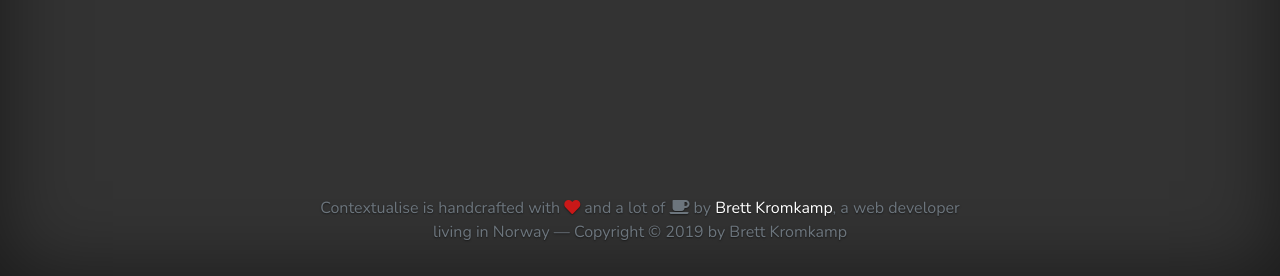
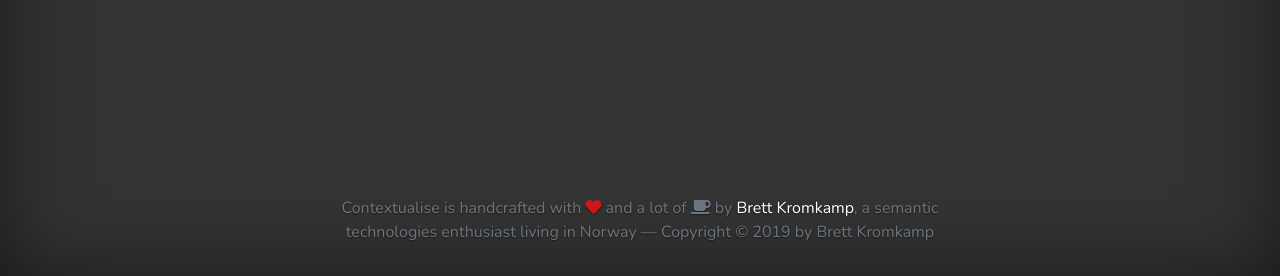
Before and after one commit to brettkromkamp/contextualise, a Flask app: page / in a window 1280 px wide. Shown: the part 524-800 px from the top of the page. Run offline with Flask 2, Linux system fonts and the light colour scheme; data that the repository does not hold is empty; parts of the project's set-up code (start-up, migrations or seed data) failed here and were passed over; some libraries are stand-ins or nearby versions; some web fonts are replaced.

Commit message:
Minor template modifications.

```diff
--- a/contextualise/templates/index.html
+++ b/contextualise/templates/index.html
@@ -48,11 +48,9 @@
     <footer class="mastfoot mt-auto">
         <div class="inner">
             <p class="text-muted">Contextualise is handcrafted with <i class="fas fa-heart" style="color:#c91818;"></i>
-                and a lot
-                of <i
-                        class="fas fa-coffee"></i> by <a href="https://twitter.com/brettkromkamp">Brett Kromkamp</a>, a
-                web developer
-                living in Norway &mdash; Copyright &copy; 2019 by Brett Kromkamp</p>
+                and a lot of <i class="fas fa-coffee"></i> by <a href="https://twitter.com/brettkromkamp">Brett
+                    Kromkamp</a>, a
+                semantic technologies enthusiast living in Norway &mdash; Copyright &copy; 2019 by Brett Kromkamp</p>
         </div>
     </footer>
 </div>
--- a/contextualise/templates/layout-1-column.html
+++ b/contextualise/templates/layout-1-column.html
@@ -112,8 +112,8 @@
 </main>
 <footer class="footer mt-auto py-3">
     <div class="container">
-		<span class="text-muted">Contextualise is handcrafted with <i class="fas fa-heart" style="color:#c91818;"></i> and a lot of <i
-                class="fas fa-coffee"></i> by <a href="https://twitter.com/brettkromkamp">Brett Kromkamp</a>, a web developer living in Norway  &mdash; Copyright &copy; 2019 by Brett Kromkamp</span>
+		<span class="text-muted"><small>Contextualise is handcrafted with <i class="fas fa-heart" style="color:#c91818;"></i> and a lot of <i
+                class="fas fa-coffee"></i> by <a href="https://twitter.com/brettkromkamp">Brett Kromkamp</a>, a semantic technologies enthusiast living in Norway  &mdash; Copyright &copy; 2019 by Brett Kromkamp</small></span>
     </div>
 </footer>
 <script crossorigin="anonymous" integrity="sha256-FgpCb/KJQlLNfOu91ta32o/NMZxltwRo8QtmkMRdAu8="
--- a/contextualise/templates/layout_maps.html
+++ b/contextualise/templates/layout_maps.html
@@ -69,8 +69,8 @@
 
 <footer class="footer mt-auto py-3">
     <div class="container">
-		<span class="text-muted">Contextualise is handcrafted with <i class="fas fa-heart" style="color:#c91818;"></i> and a lot of <i
-                class="fas fa-coffee"></i> by <a href="https://twitter.com/brettkromkamp">Brett Kromkamp</a>, a web developer living in Norway  &mdash; Copyright &copy; 2019 by Brett Kromkamp</span>
+		<span class="text-muted"><small>Contextualise is handcrafted with <i class="fas fa-heart" style="color:#c91818;"></i> and a lot of <i
+                class="fas fa-coffee"></i> by <a href="https://twitter.com/brettkromkamp">Brett Kromkamp</a>, a semantic technologies enthusiast living in Norway  &mdash; Copyright &copy; 2019 by Brett Kromkamp</small></span>
     </div>
 </footer>
 <script crossorigin="anonymous"
--- a/contextualise/templates/layout_notes.html
+++ b/contextualise/templates/layout_notes.html
@@ -87,8 +87,8 @@
 
 <footer class="footer mt-auto py-3">
     <div class="container">
-		<span class="text-muted">Contextualise is handcrafted with <i class="fas fa-heart" style="color:#c91818;"></i> and a lot of <i
-                class="fas fa-coffee"></i> by <a href="https://twitter.com/brettkromkamp">Brett Kromkamp</a>, a web developer living in Norway  &mdash; Copyright &copy; 2019 by Brett Kromkamp</span>
+		<span class="text-muted"><small>Contextualise is handcrafted with <i class="fas fa-heart" style="color:#c91818;"></i> and a lot of <i
+                class="fas fa-coffee"></i> by <a href="https://twitter.com/brettkromkamp">Brett Kromkamp</a>, a semantic technologies enthusiast living in Norway  &mdash; Copyright &copy; 2019 by Brett Kromkamp</small></span>
     </div>
 </footer>
 <script crossorigin="anonymous" integrity="sha256-FgpCb/KJQlLNfOu91ta32o/NMZxltwRo8QtmkMRdAu8="
```
Also changed, not shown: contextualise/templates/layout-2-columns.html (+18 -19 lines).
